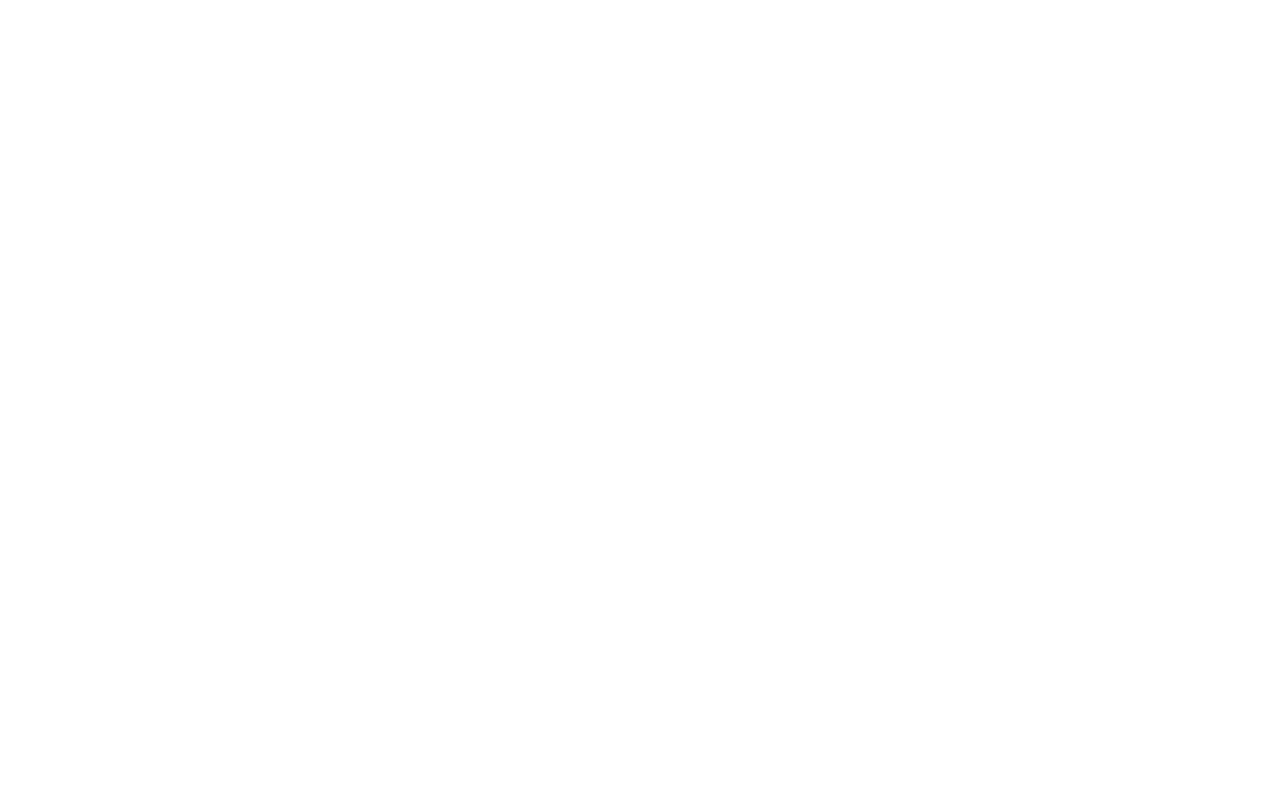
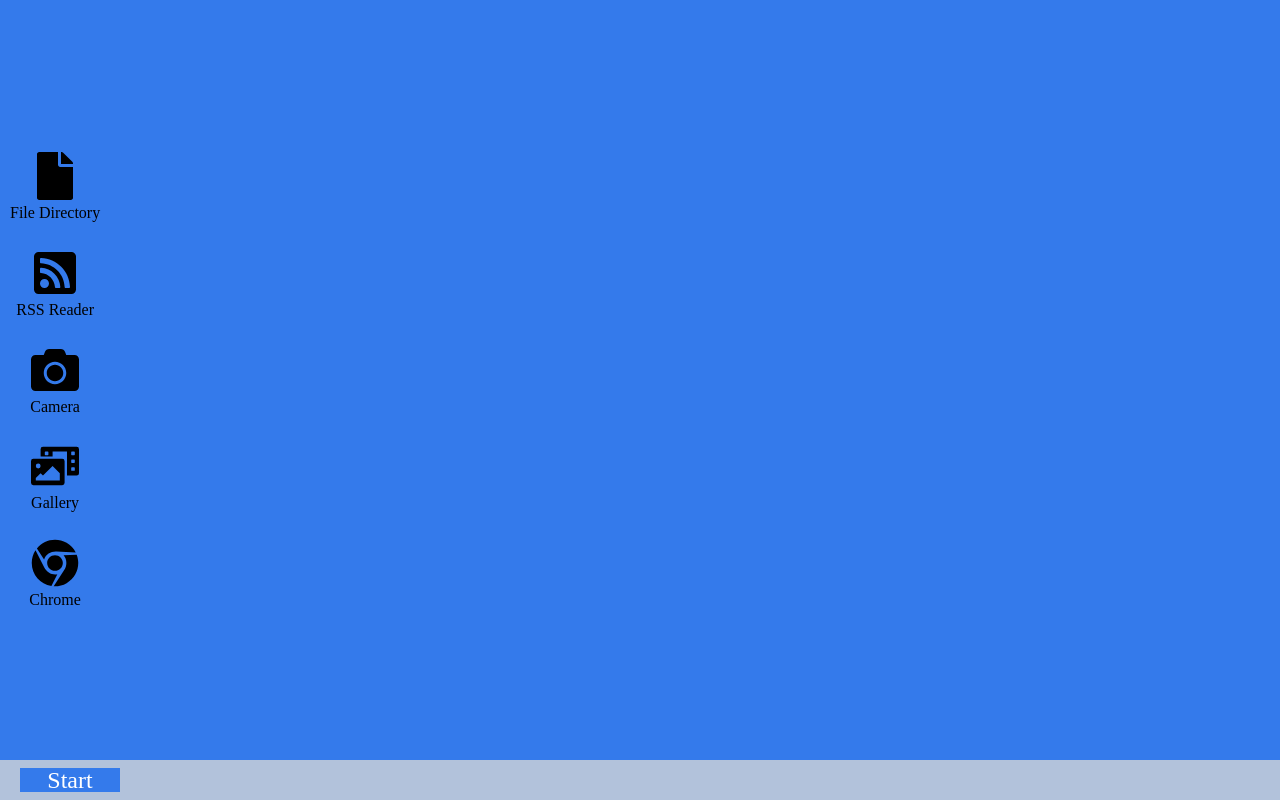
Before and after one commit to zasuh/mord-os, a React (Create React App) app: page / in a window 1280 px wide. Built offline with nearby package versions, Linux system fonts and the light colour scheme; no server answers.

Commit message:
Desktop layout, Rss feed modal/app initial

```diff
--- a/package.json
+++ b/package.json
@@ -9,8 +9,11 @@
     "@testing-library/jest-dom": "^5.16.4",
     "@testing-library/react": "^13.3.0",
     "@testing-library/user-event": "^13.5.0",
+    "axios": "^0.27.2",
     "react": "^18.1.0",
     "react-dom": "^18.1.0",
+    "react-icons": "^4.3.1",
+    "react-modal": "^3.15.1",
     "react-scripts": "5.0.1",
     "web-vitals": "^2.1.4"
   },
--- a/public/index.html
+++ b/public/index.html
@@ -24,6 +24,9 @@
       work correctly both with client-side routing and a non-root public URL.
       Learn how to configure a non-root public URL by running `npm run build`.
     -->
+    <link rel="preconnect" href="https://fonts.googleapis.com">
+    <link rel="preconnect" href="https://fonts.gstatic.com" crossorigin>
+    <link href="https://fonts.googleapis.com/css2?family=Poppins:wght@400;500&family=Roboto&display=swap" rel="stylesheet">
     <title>React App</title>
   </head>
   <body>
--- a/src/App.js
+++ b/src/App.js
@@ -1,7 +1,101 @@
-import React from "react";
+import React, { useState } from "react";
+import styled from "@emotion/styled";
+import {
+  FaFile,
+  FaRssSquare,
+  FaCamera,
+  FaPhotoVideo,
+  FaChrome,
+} from "react-icons/fa";
+
+import RssReaderModal from "./components/RssReaderModal";
 
 const App = () => {
-  return <div></div>;
+  const [fileDirectoryModal, setFileDirectoryModal] = useState(false);
+  const [rssReaderModal, setRssReaderModal] = useState(false);
+  const [cameraModal, setCameraModal] = useState(false);
+  const [galleryModal, setGalleryModal] = useState(false);
+  const [browserModal, setBrowserModal] = useState(false);
+  return (
+    <>
+      <Desktop>
+        <IconsWrapper>
+          <Icon>
+            <FaFile size="3em" />
+            <p style={{ marginTop: 5 }}>File Directory</p>
+          </Icon>
+          <Icon onClick={() => setRssReaderModal(true)}>
+            <FaRssSquare size="3em" />
+            <p style={{ marginTop: 5 }}>RSS Reader</p>
+          </Icon>
+          <Icon>
+            <FaCamera size="3em" />
+            <p style={{ marginTop: 5 }}>Camera</p>
+          </Icon>
+          <Icon>
+            <FaPhotoVideo size="3em" />
+            <p style={{ marginTop: 5 }}>Gallery</p>
+          </Icon>
+          <Icon>
+            <FaChrome size="3em" />
+            <p style={{ marginTop: 5 }}>Chrome</p>
+          </Icon>
+        </IconsWrapper>
+      </Desktop>
+      <Toolbar>
+        <Start>Start</Start>
+      </Toolbar>
+      <RssReaderModal
+        isOpen={rssReaderModal}
+        onClose={() => setRssReaderModal(false)}
+      />
+    </>
+  );
 };
 
+const Desktop = styled.div({
+  backgroundColor: "#347aeb",
+  maxWidth: "100%",
+  height: "95vh",
+
+  display: "flex",
+  alignItems: "center",
+  justifyContent: "flex-start",
+});
+
+const Toolbar = styled.div({
+  backgroundColor: "#b2c2db",
+  maxWidth: "100%",
+  height: "5vh",
+
+  display: "flex",
+  alignItems: "center",
+  justifyContent: "flex-start",
+  paddingLeft: 20,
+});
+
+const Start = styled.div({
+  color: "white",
+  fontSize: 24,
+  textAlign: "center",
+  width: 100,
+  backgroundColor: "#347aeb",
+});
+
+const IconsWrapper = styled.div({
+  height: "60%",
+  display: "flex",
+  flexDirection: "column",
+  alignItems: "center",
+  justifyContent: "space-between",
+  padding: 10,
+});
+
+const Icon = styled.div({
+  display: "flex",
+  flexDirection: "column",
+  alignItems: "center",
+  cursor: "pointer",
+});
+
 export default App;
--- /dev/null
+++ b/src/components/RssReaderModal.js
@@ -0,0 +1,115 @@
+import React, { useState, useEffect } from "react";
+import Modal from "react-modal";
+import styled from "@emotion/styled";
+import axios from "axios";
+import { FaRssSquare, FaRegCircle } from "react-icons/fa";
+
+// Make sure to bind modal to your root (https://reactcommunity.org/react-modal/accessibility/)
+Modal.setAppElement("#root");
+
+const modalStyles = {
+  content: {
+    top: "50%",
+    left: "50%",
+    right: "auto",
+    bottom: "auto",
+    marginRight: "-50%",
+    transform: "translate(-50%, -50%)",
+    width: 600,
+    height: 500,
+    fontFamily: "Roboto, sans-serif",
+  },
+};
+
+const RssReaderModal = ({ isOpen, onClose }) => {
+  const [posts, setPosts] = useState([]);
+
+  useEffect(() => {
+    (async () => {
+      try {
+        const result = await axios.get(
+          "https://jsonplaceholder.typicode.com/comments"
+        );
+        console.log(result.data);
+        setPosts(result.data.slice(0, 50));
+      } catch (err) {
+        console.log(err);
+      }
+    })();
+  }, []);
+
+  return (
+    <Modal
+      isOpen={isOpen}
+      onRequestClose={onClose}
+      contentLabel="RSS Reader"
+      style={modalStyles}
+    >
+      <Title>
+        <FaRssSquare size="1em" />
+        <h1>RSS Reader</h1>
+      </Title>
+      <Content>
+        <Sidebar>
+          <div style={{ display: "flex", alignItems: "center", gap: 5 }}>
+            <FaRegCircle size="1em" />
+            <p style={{ fontSize: 14 }}>JSON Placeholder Comments</p>
+          </div>
+        </Sidebar>
+        <Posts>
+          {posts.map((post) => (
+            <Post key={post.id}>
+              <h3 style={{ fontWeight: "bold" }}>{post.name}</h3>
+              <p>Written by: {post.email}</p>
+              <p>{post.body}</p>
+            </Post>
+          ))}
+        </Posts>
+      </Content>
+    </Modal>
+  );
+};
+
+const Title = styled.h1({
+  fontSize: 24,
+  fontWeight: "bold",
+  marginBottom: 20,
+
+  display: "flex",
+  alignItems: "center",
+  gap: 10,
+});
+
+const Content = styled.div({
+  display: "flex",
+  alignItems: "center",
+  height: "calc(500px - 40px)", // Modal height minus padding on top and bottom
+});
+
+const Sidebar = styled.div({
+  height: "100%",
+  width: "33%",
+  borderRight: "1px solid rgba(0, 0, 0, 0.13)",
+  padding: 10,
+});
+
+const Posts = styled.div({
+  maxHeight: "100%",
+  width: "66%",
+  margin: "0 10px",
+});
+
+const Post = styled.div({
+  width: "100%",
+  boxShadow: "rgba(0, 0, 0, 0.24) 0px 3px 8px",
+  marginBottom: 10,
+  borderRadius: 8,
+  padding: 10,
+
+  display: "flex",
+  flexDirection: "column",
+  alignItems: "flex-start",
+  gap: 10,
+});
+
+export default RssReaderModal;
```
Also changed, not shown: 1 other file (tests, documents, lock files or other folders).
